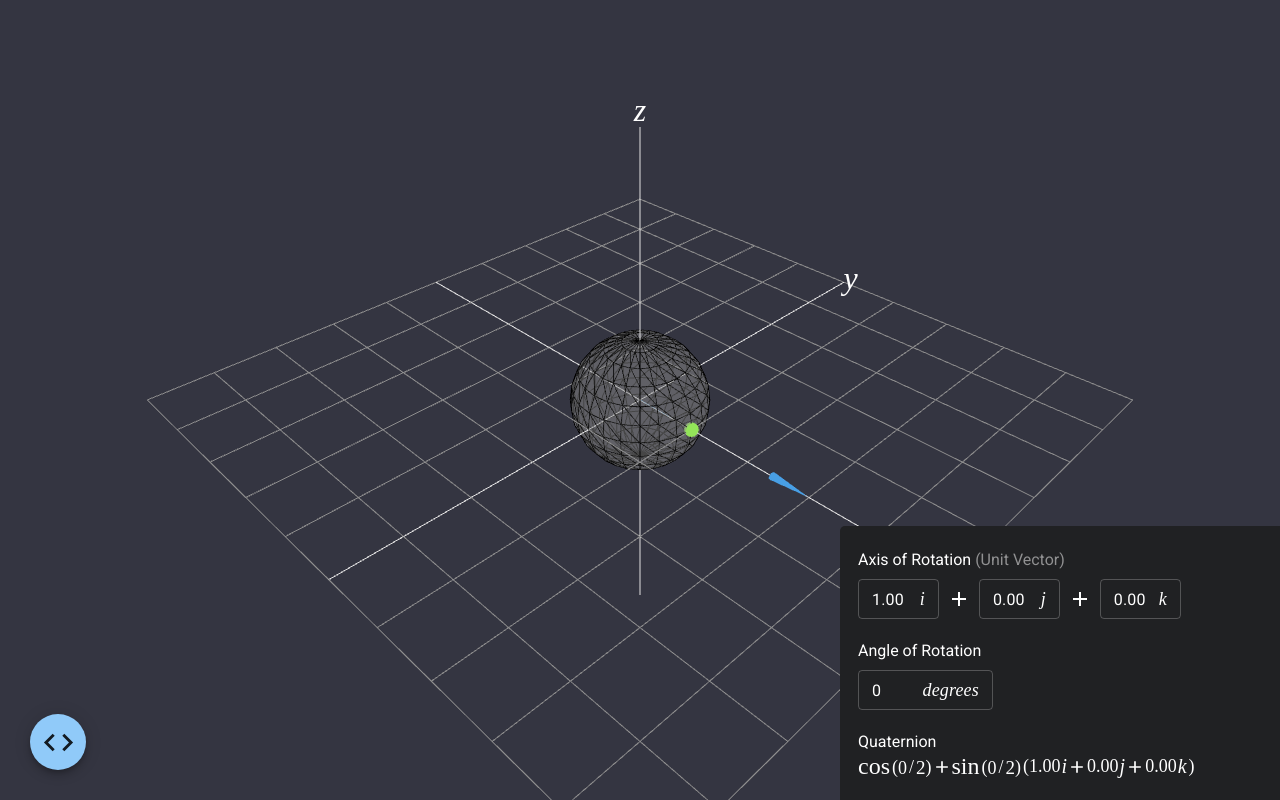
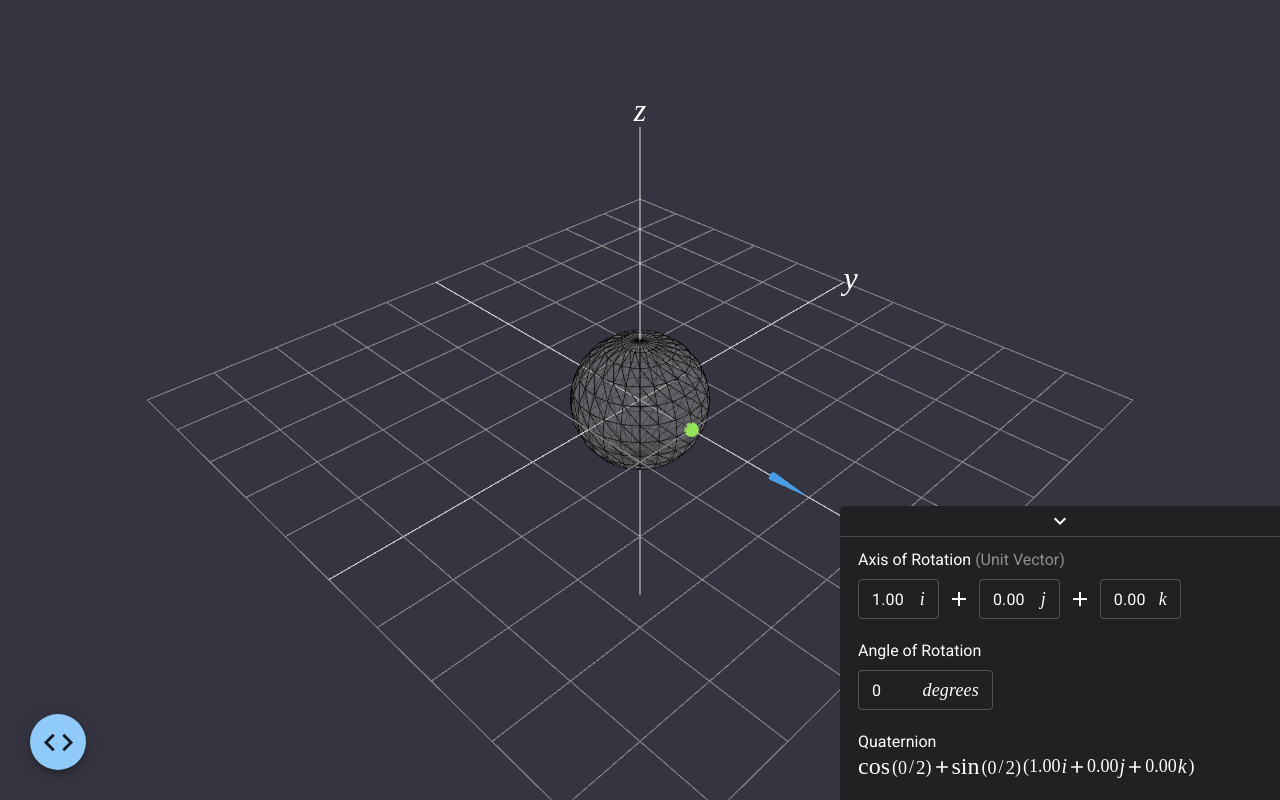
Before and after one commit to HKanwal/quaternions, a React (Vite) app: page / in a window 1280 px wide. Built offline with nearby package versions, Linux system fonts and the light colour scheme; a web font is replaced by a local one.

Commit message:
Add button to minimize control panel

```diff
--- a/src/components/Controls.tsx
+++ b/src/components/Controls.tsx
@@ -4,6 +4,7 @@ import AddIcon from "@mui/icons-material/Add";
 import { useEffect, useRef, useState } from "react";
 import { Quaternion, Vector3 } from "three";
 import { MathUtils } from "three/src/math/MathUtils.js";
+import ExpandMoreIcon from "@mui/icons-material/ExpandMore";
 
 const numericDigits = ["0", "1", "2", "3", "4", "5", "6", "7", "8", "9", ".", "-"];
 
@@ -262,7 +263,7 @@ function Controls({ onDirectionChange, onQuaternionChange }: ControlsProps) {
     } else if (parseInt(angle) > 360) {
       angle = "360";
     } else if (parseInt(angle) < -360) {
-      angle = "-360"
+      angle = "-360";
     }
 
     setAngle(parseInt(angle).toString());
@@ -271,6 +272,10 @@ function Controls({ onDirectionChange, onQuaternionChange }: ControlsProps) {
 
   return (
     <div className={Styles.container}>
+      <div className={Styles["close-btn"]}>
+        <ExpandMoreIcon />
+      </div>
+
       <span className={Styles["field-label"]}>
         Axis of Rotation <span className={Styles["sub-label"]}>(Unit Vector)</span>
       </span>
--- a/src/styles/Controls.module.css
+++ b/src/styles/Controls.module.css
@@ -1,13 +1,35 @@
 .container {
+  --border-radius: 5px;
+
   position: absolute;
   bottom: 0;
   right: 0;
   width: 420px;
   background-color: var(--dark);
-  padding: 10px 10px 10px 10px;
+  padding: 30px 10px 10px 10px;
   color: white;
-  border-radius: 5px 0 0 0;
+  border-radius: var(--border-radius) 0 0 0;
   z-index: 4;
+}
+
+.close-btn {
+  position: absolute;
+  left: 0;
+  top: 0;
+  width: 100%;
+  height: 30px;
+  border-radius: var(--border-radius) 0 0 0;
+  border-bottom: 1px solid rgba(255, 255, 255, 0.2);
+
+  display: flex;
+  align-items: center;
+  justify-content: center;
+
+  cursor: pointer;
+}
+
+.close-btn:active {
+  background-color: rgba(255, 255, 255, 0.2);
 }
 
 .axis {
```
